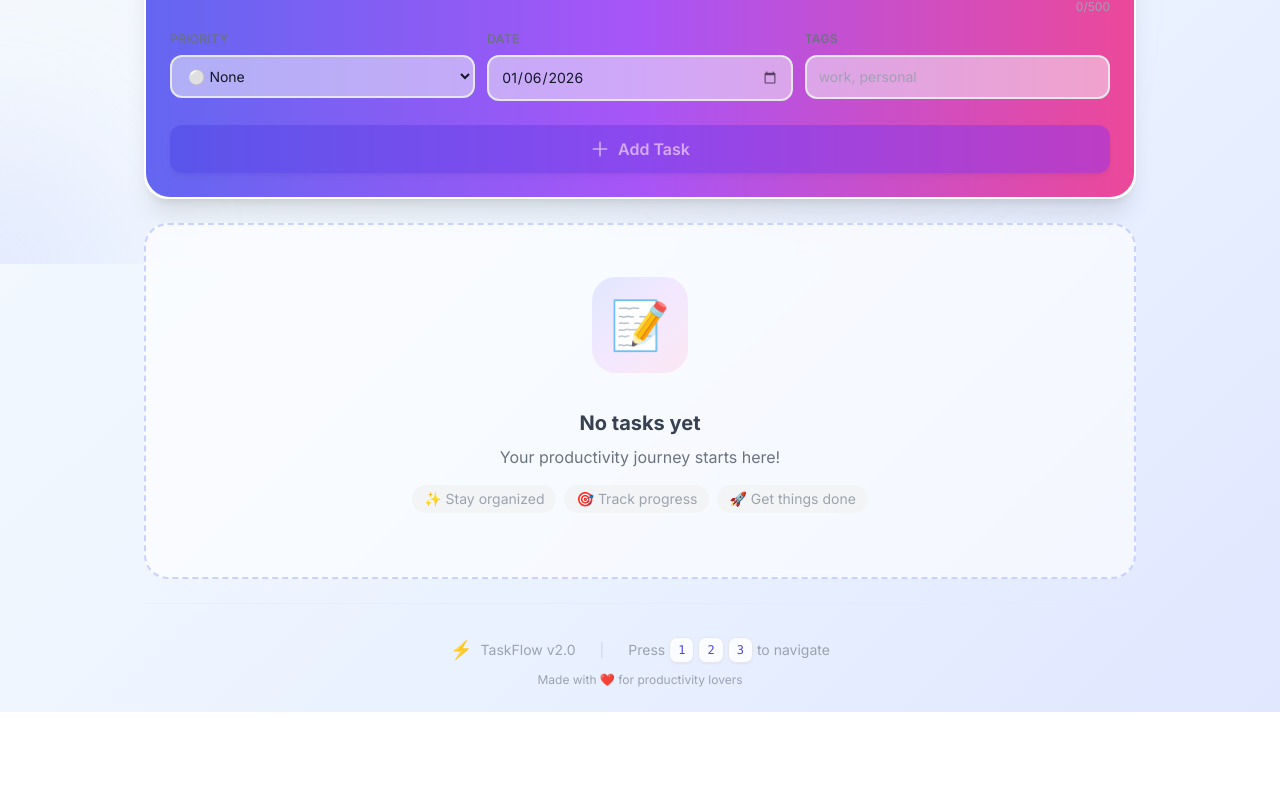
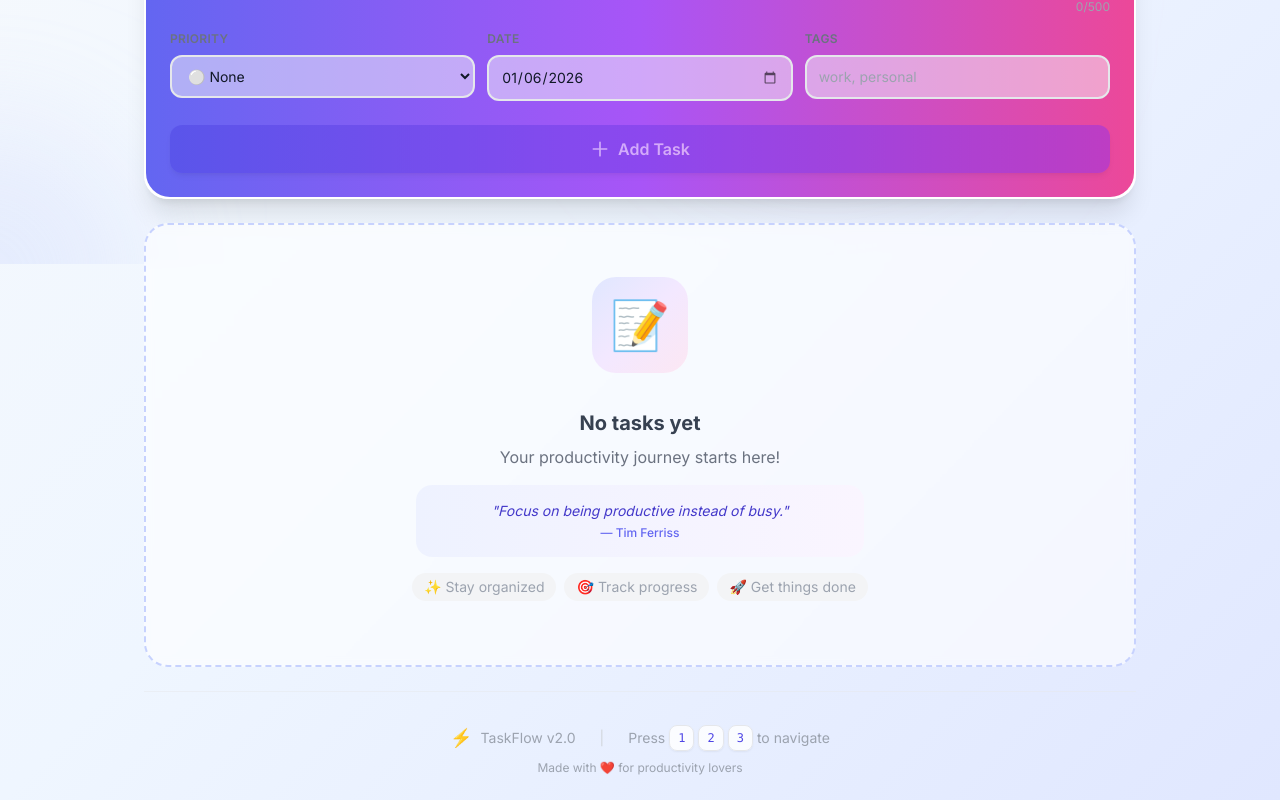
Before and after one commit to Saqibnawazkhan/DailyTasks, a React (Vite) app: page / in a window 1280 px wide. Shown: the part 536-1336 px from the top of the page. Before the commit the page ends 1248 px from the top, so only its background shows below. Built offline with nearby package versions, Linux system fonts and the light colour scheme.

Commit message:
Change 39/50: Add motivational quotes on empty task state

```diff
--- a/src/components/TaskList.tsx
+++ b/src/components/TaskList.tsx
@@ -9,7 +9,17 @@ interface TaskListProps {
   emptyMessage?: string;
 }
 
+const motivationalQuotes = [
+    { quote: "The secret of getting ahead is getting started.", author: "Mark Twain" },
+    { quote: "Small progress is still progress.", author: "Unknown" },
+    { quote: "Done is better than perfect.", author: "Sheryl Sandberg" },
+    { quote: "Focus on being productive instead of busy.", author: "Tim Ferriss" },
+    { quote: "Action is the foundational key to all success.", author: "Pablo Picasso" },
+  ];
+
 export function TaskList({ tasks, onToggle, onUpdate, onDelete, emptyMessage = 'No tasks yet' }: TaskListProps) {
+  const randomQuote = motivationalQuotes[Math.floor(Math.random() * motivationalQuotes.length)];
+
   if (tasks.length === 0) {
     return (
       <div className="text-center py-16 bg-white/60 backdrop-blur-sm rounded-3xl border-2 border-dashed border-indigo-200 hover:border-indigo-400 transition-all duration-500 hover:shadow-lg hover:shadow-indigo-100/50 group">
@@ -18,6 +28,10 @@ export function TaskList({ tasks, onToggle, onUpdate, onDelete, emptyMessage = '
         </div>
         <p className="text-gray-700 font-bold text-xl mb-2">{emptyMessage}</p>
         <p className="text-gray-500 mb-4">Your productivity journey starts here!</p>
+        <div className="max-w-md mx-auto px-6 py-4 bg-gradient-to-r from-indigo-50 to-purple-50 rounded-2xl mb-4">
+          <p className="text-indigo-700 italic text-sm">"{randomQuote.quote}"</p>
+          <p className="text-indigo-500 text-xs mt-1 font-medium">— {randomQuote.author}</p>
+        </div>
         <div className="flex justify-center gap-2 text-sm text-gray-400">
           <span className="px-3 py-1 bg-gray-100 rounded-full">✨ Stay organized</span>
           <span className="px-3 py-1 bg-gray-100 rounded-full">🎯 Track progress</span>
```
